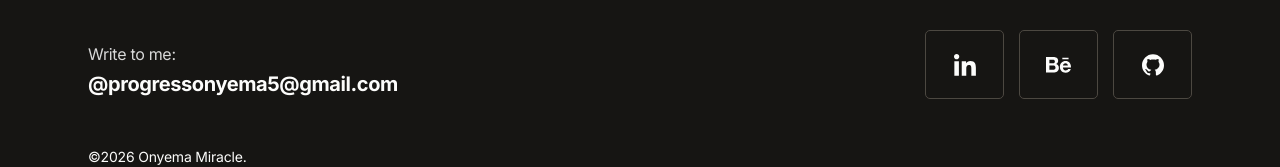
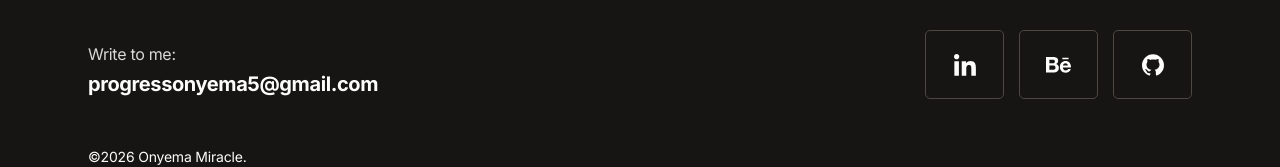
Before and after one commit to ProgressOnyema/Portfolio, a Next.js app: page / in a window 1280 px wide. Shown: the part 1466-1633 px from the top of the page. Built offline with nearby package versions, Linux system fonts and the light colour scheme.

Commit message:
fix(contact): show email without stray leading @

```diff
--- a/src/components/ContactSection.tsx
+++ b/src/components/ContactSection.tsx
@@ -2,6 +2,8 @@ import { ButtonSocial } from "./Button";
 import AppLink from "./Link";
 import Grid from "./Grid";
 import { LinkedInIcon, BehanceIcon, GitHubIcon } from "./Icons";
+
+const EMAIL = "progressonyema5@gmail.com";
 
 export default function ContactSection() {
   const year = new Date().getFullYear();
@@ -19,7 +21,9 @@ export default function ContactSection() {
             <p className="text-body-reg-base text-text-body sm:text-h3">
               Write to me:
             </p>
-            <AppLink variant="email" href="progressonyema5@gmail.com" />
+            <AppLink variant="email" href={EMAIL}>
+              {EMAIL}
+            </AppLink>
           </div>
         </div>
 
@@ -30,8 +34,6 @@ export default function ContactSection() {
           <ButtonSocial href="https://behance.net/miracleonyema" target="_blank" rel="noreferrer">
             <BehanceIcon />
           </ButtonSocial>
-          {/* Handle assumed from the repo owner (github.com/ProgressOnyema) —
-              swap if there's a different GitHub profile to link to. */}
           <ButtonSocial href="https://github.com/ProgressOnyema" target="_blank" rel="noreferrer">
             <GitHubIcon />
           </ButtonSocial>
```
